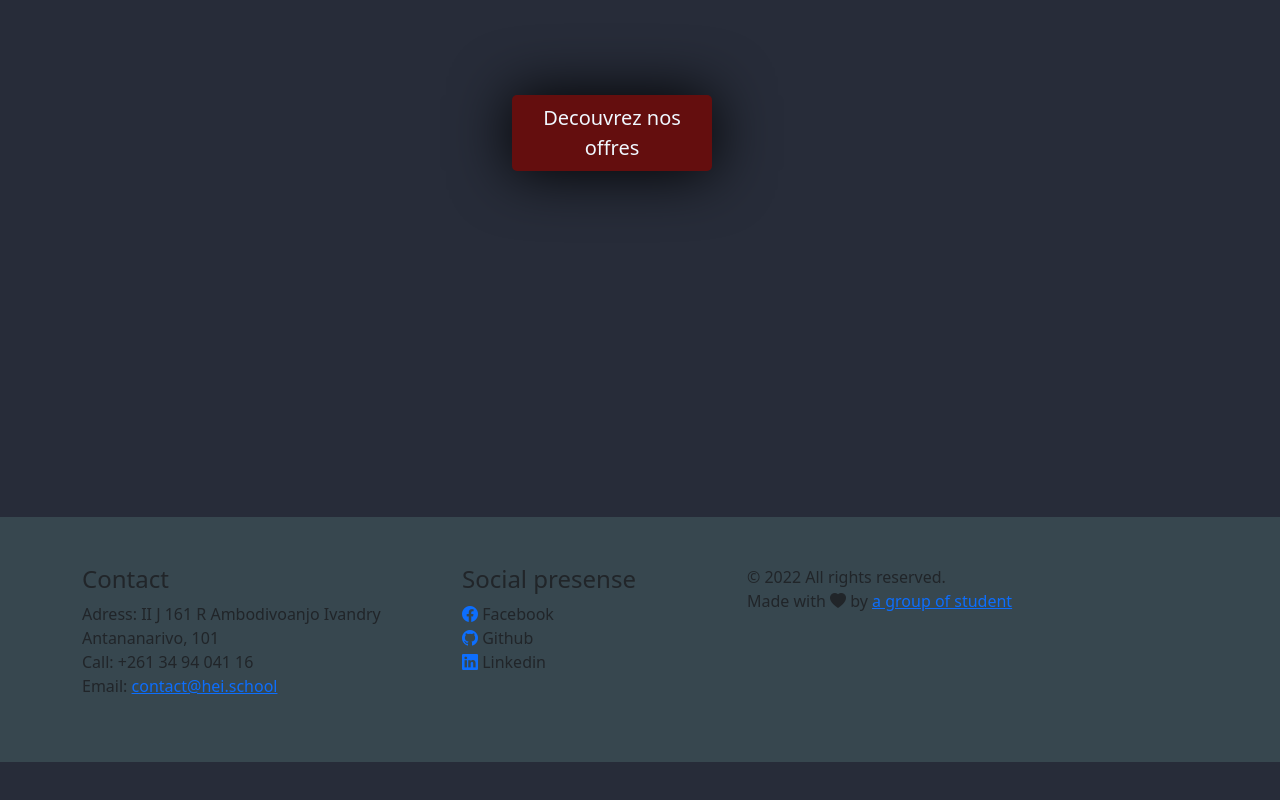
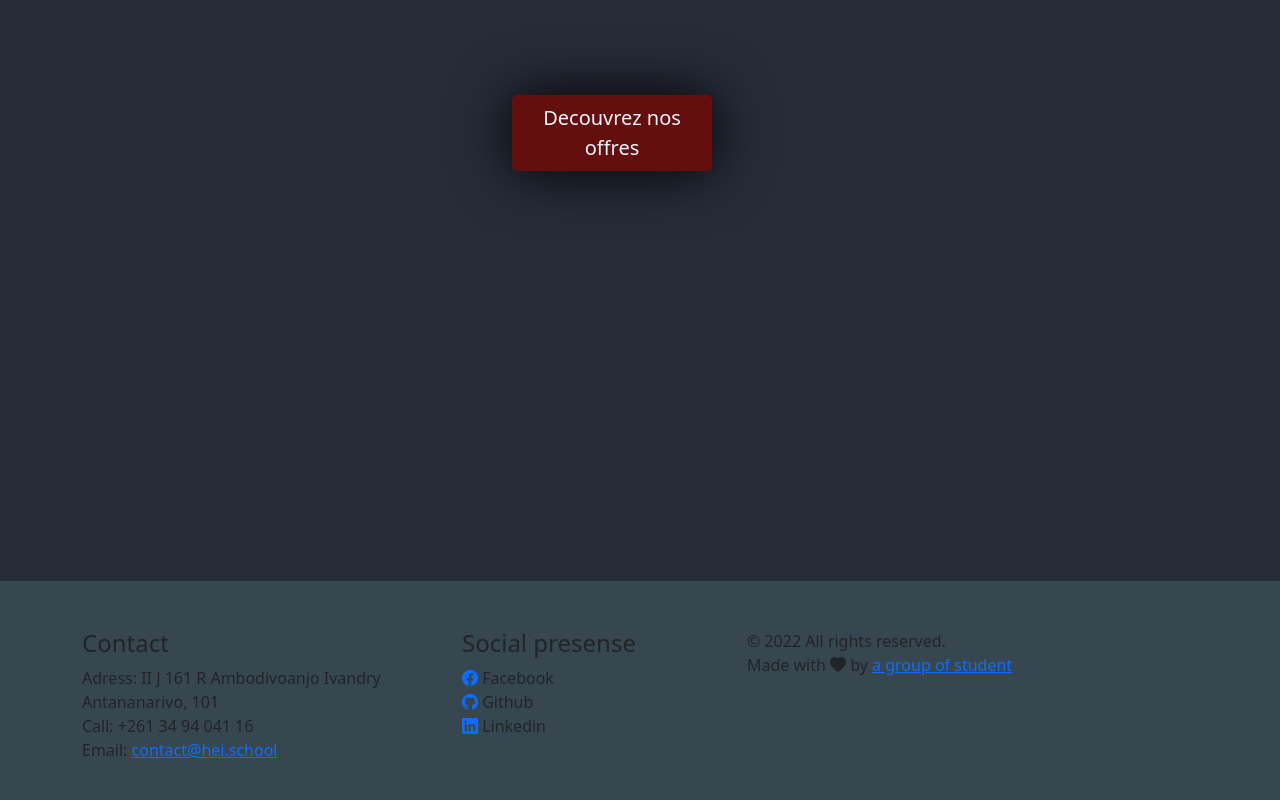
Before and after one commit to mirado447/Toky-Trans, a React (Create React App) app in the folder Interface/: page / in a window 1280 px wide. Shown: the part 443-1243 px from the top of the page. Before the commit the page ends 1205 px from the top, so only its background shows below. Built offline with nearby package versions, Linux system fonts and the light colour scheme.

Commit message:
fix: made change in footer.css

```diff
--- a/Interface/src/css/Footer.css
+++ b/Interface/src/css/Footer.css
@@ -1,5 +1,5 @@
 .footer{
-    margin-top: 120vh;
+    margin-top: 80%;
     width: 100%;
     background: #37474F !important;
     position:  absolute !important;
```
